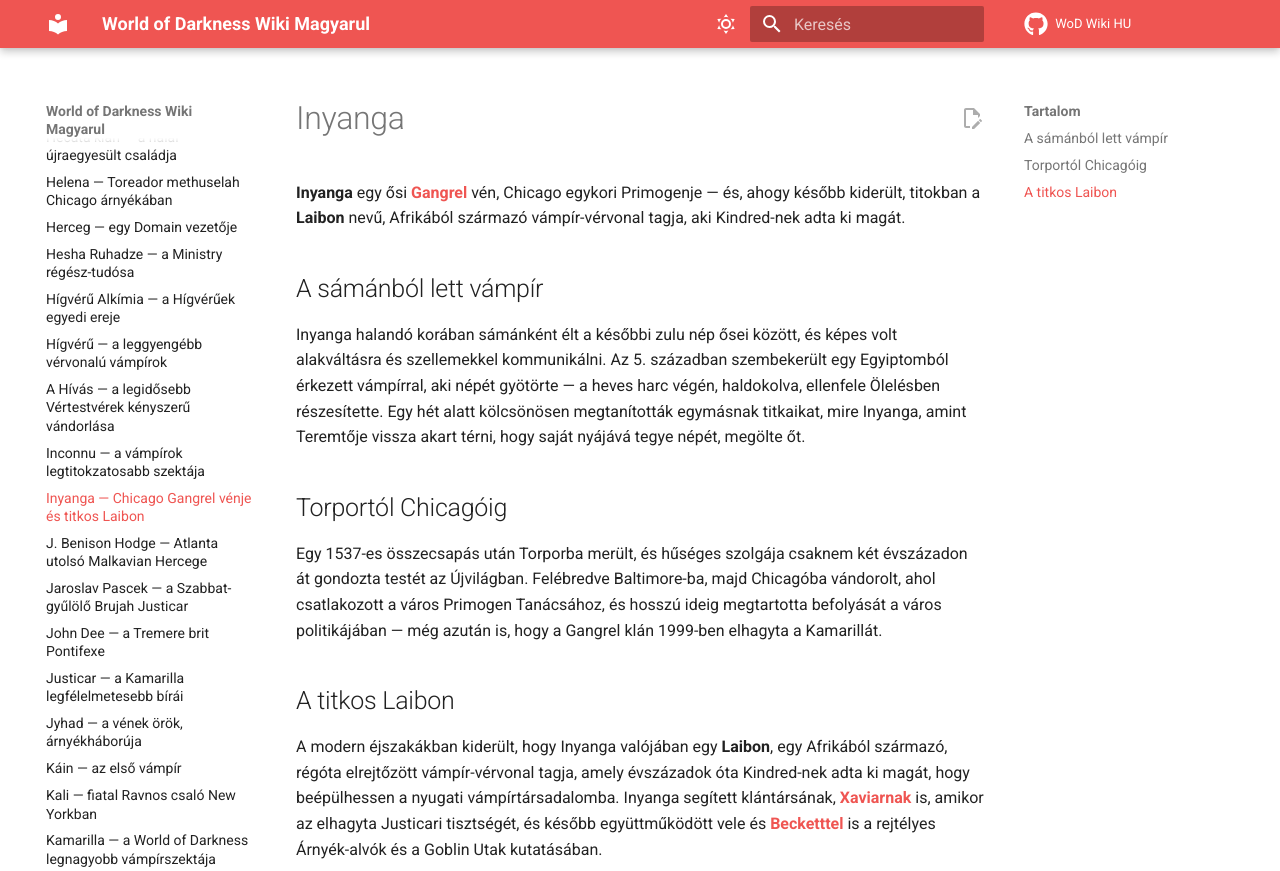
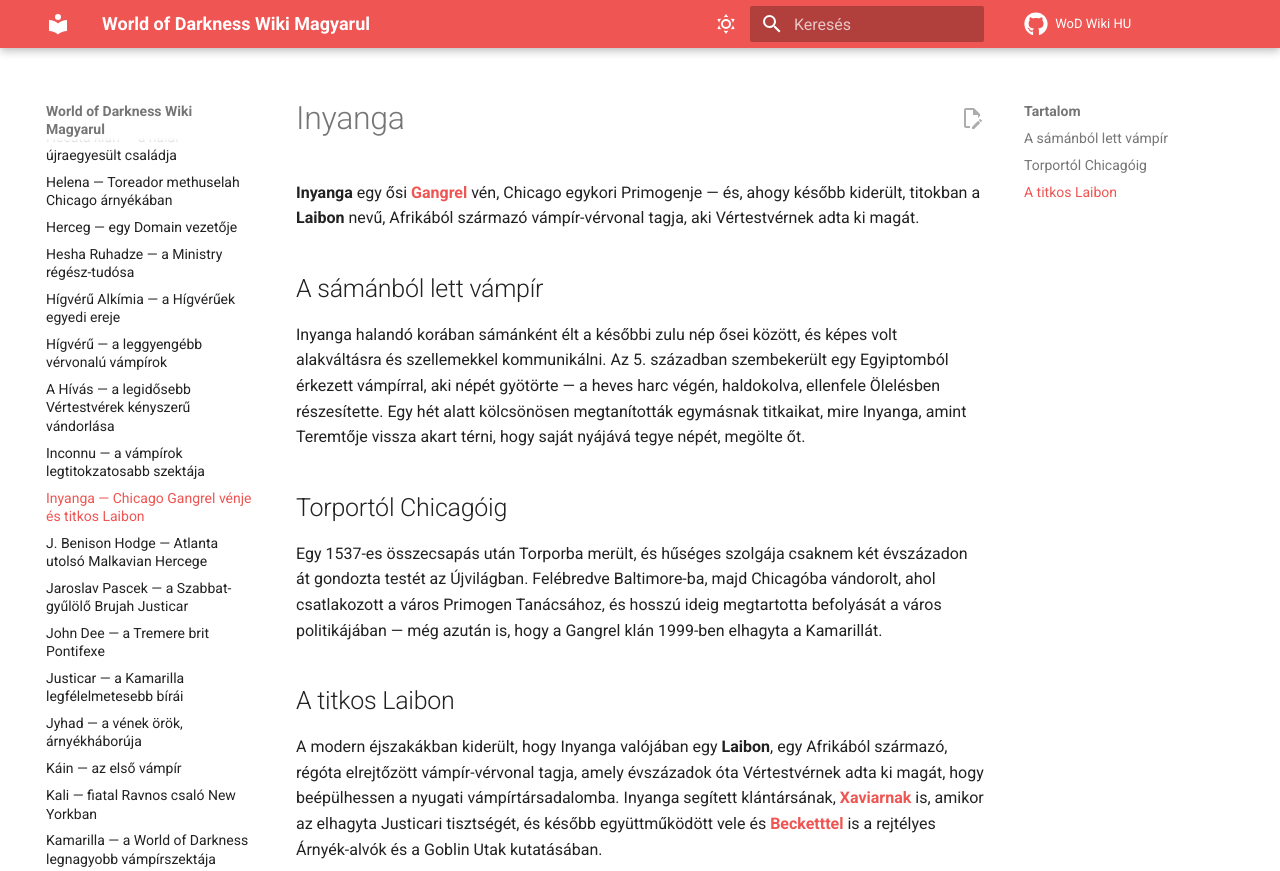
Before and after one commit to davidszentgyorgyi/wod-hu, an MkDocs documentation site: the page built from docs/vampire-a-maszkabal/inyanga.md, in a window 1280 px wide and 1167 px high. Shown: the top 871 px of the window. Built offline with MkDocs 1.6.1 and Material for MkDocs 9.7.7, drawn with Linux system fonts in a browser that asks for light colours; comment, search, counter and statistics services are not loaded.

Commit message:
Fix Kindred terminology consistency in Inyanga article
Co-Authored-By: Claude Sonnet 5 <noreply@anthropic.com>

```diff
--- a/docs/vampire-a-maszkabal/inyanga.md
+++ b/docs/vampire-a-maszkabal/inyanga.md
@@ -9,7 +9,7 @@ description: >-
 
 **Inyanga** egy ősi **[Gangrel](gangrel.md)** vén, Chicago egykori Primogenje — és, ahogy
 később kiderült, titokban a **Laibon** nevű, Afrikából származó vámpír-vérvonal tagja, aki
-Kindred-nek adta ki magát.
+Vértestvérnek adta ki magát.
 
 ## A sámánból lett vámpír
 
@@ -29,7 +29,7 @@ politikájában — még azután is, hogy a Gangrel klán 1999-ben elhagyta a Ka
 ## A titkos Laibon
 
 A modern éjszakákban kiderült, hogy Inyanga valójában egy **Laibon**, egy Afrikából
-származó, régóta elrejtőzött vámpír-vérvonal tagja, amely évszázadok óta Kindred-nek adta
+származó, régóta elrejtőzött vámpír-vérvonal tagja, amely évszázadok óta Vértestvérnek adta
 ki magát, hogy beépülhessen a nyugati vámpírtársadalomba. Inyanga segített klántársának,
 **[Xaviarnak](xaviar.md)** is, amikor az elhagyta Justicari tisztségét, és később
 együttműködött vele és **[Becketttel](cuthbert-beckett.md)** is a rejtélyes
```
